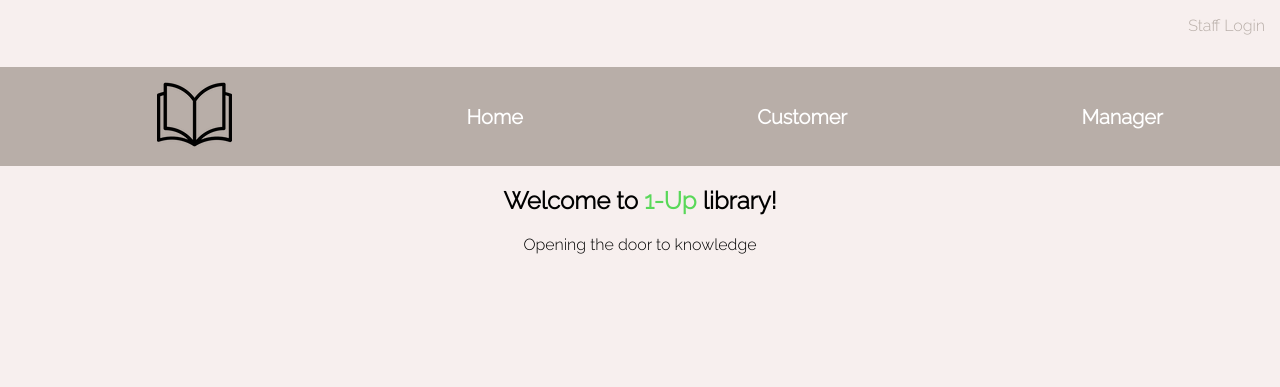
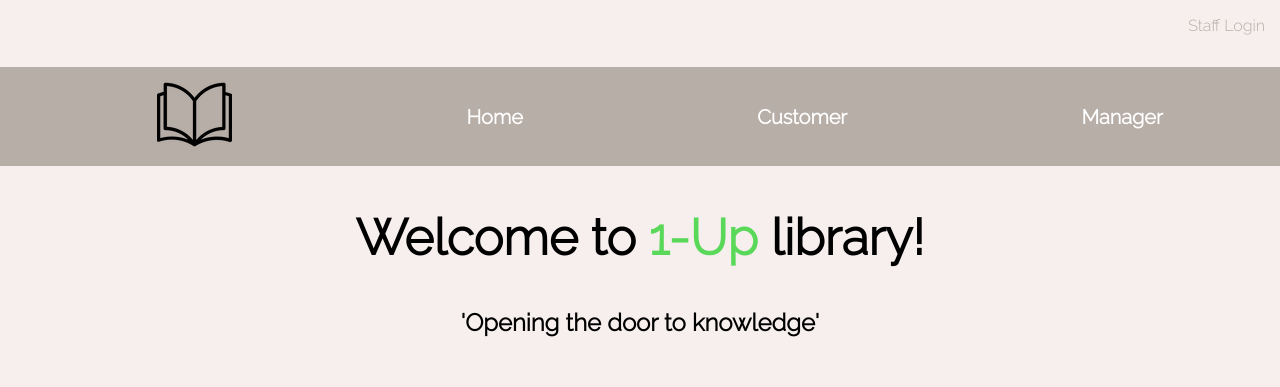
Before and after one commit to WillBurdett/OneUp_FrontEnd, a React (Create React App) app: page / in a window 1280 px wide. Shown: the top 387 px of the page. Built offline with nearby package versions, Linux system fonts and the light colour scheme.

Commit message:
re-heading to better sizes

```diff
--- a/src/pages/Home.css
+++ b/src/pages/Home.css
@@ -58,6 +58,9 @@ a:active {
     display: flex;
     justify-content: end;
 }
+.main-title{
+    font-size: 50px;
+}
 
 .about-us_container{
     margin-top: 4em;
@@ -79,6 +82,8 @@ a:active {
     color: rgb(89, 216, 89);
 }
 
+
+
 #home-staff_login{
     color: #b8aea8;
     padding-right: 15px;
--- a/src/pages/Home.js
+++ b/src/pages/Home.js
@@ -22,7 +22,7 @@ const Home = ({isManager}) => {
         <Navbar/>
         <section className="home-headings_container">
             <h1 className="main-title">Welcome to <span id="home-1up">1-Up</span> library!</h1>
-            <p>Opening the door to knowledge</p>
+            <h2>'Opening the door to knowledge'</h2>
         </section>
         <>
             <div dangerouslySetInnerHTML={{__html: `<div class ='svg'>
```
